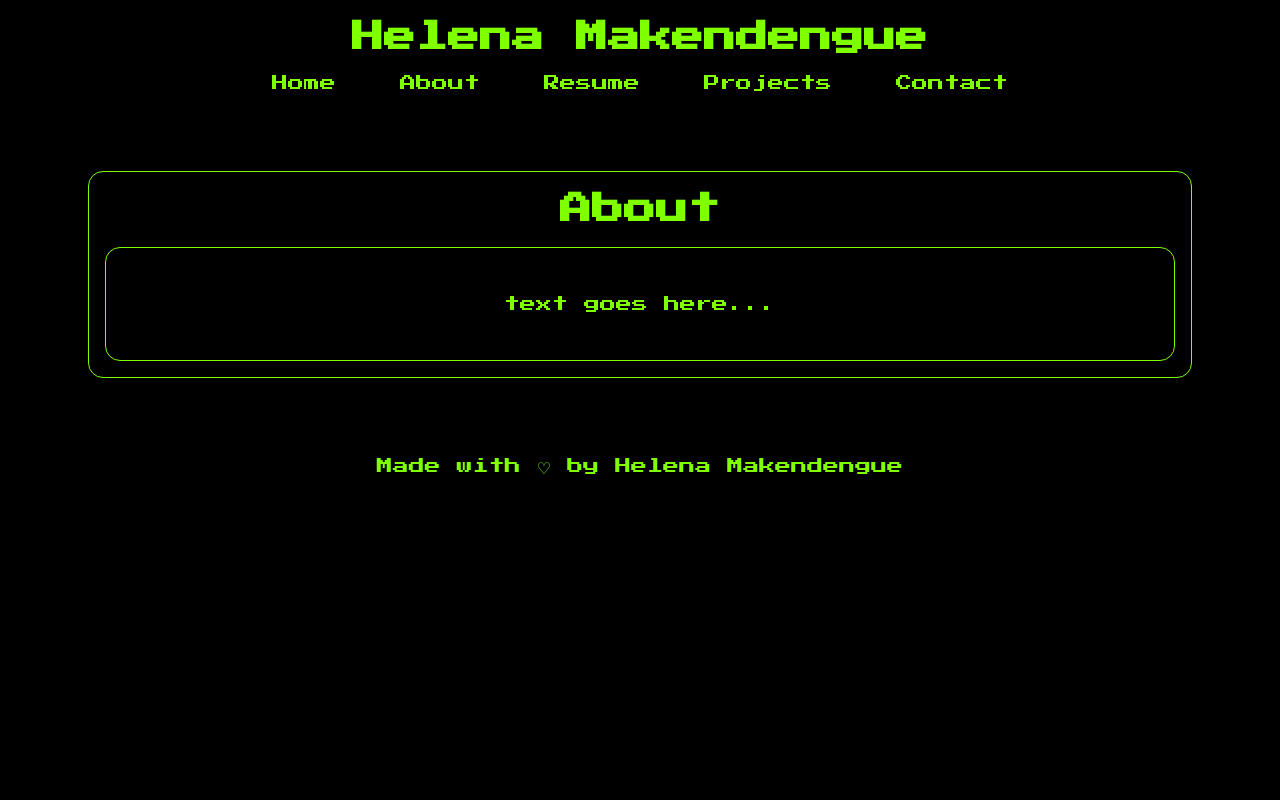
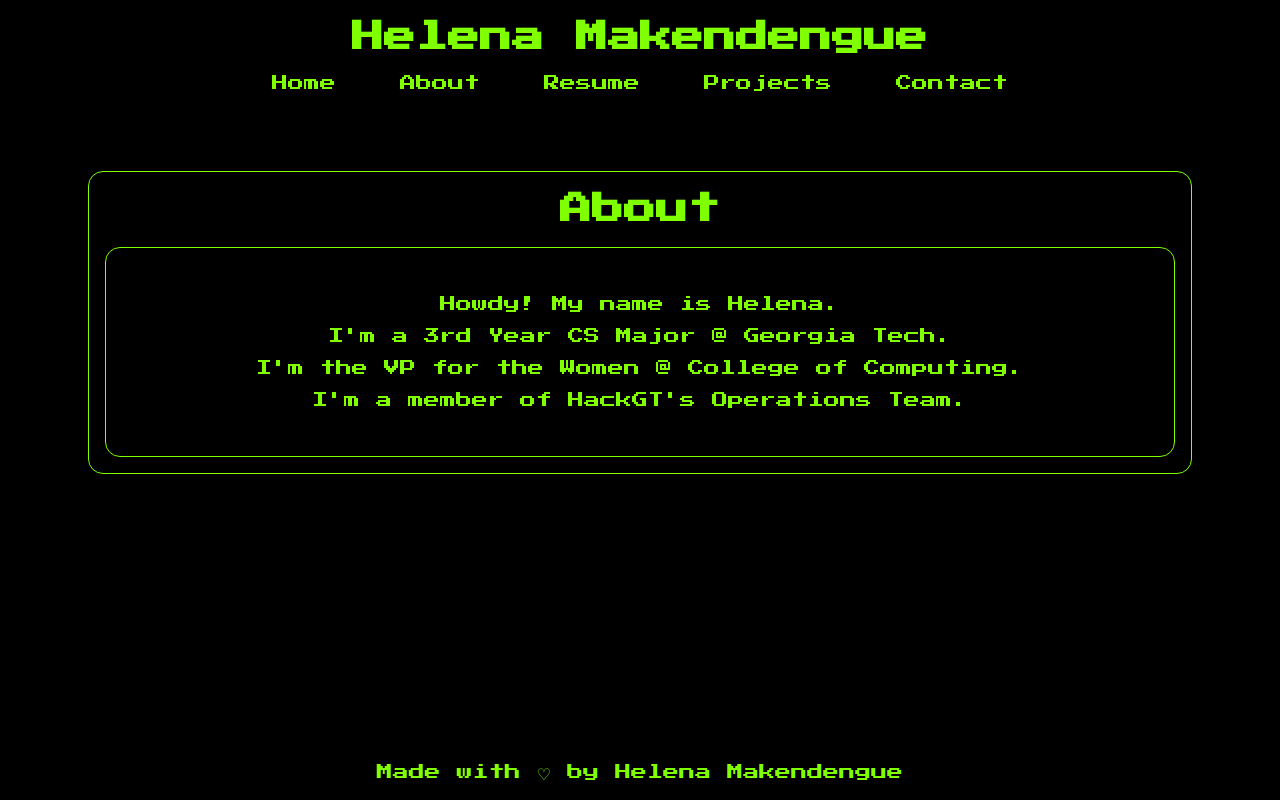
Before and after one commit to HelenaMakendengue/HelenaMakendengue.github.io, a React (Create React App) app: page /about in a window 1280 px wide. Built offline with nearby package versions, Linux system fonts and the light colour scheme.

Commit message:
didn't change much

```diff
--- a/src/App.css
+++ b/src/App.css
@@ -62,6 +62,10 @@ a {
 
 .footer {
   text-align: center;
+  position:absolute;
+  left:0;
+  bottom:0;
+  right:0;
 }
 
 .landing-style {
--- a/src/components/About.js
+++ b/src/components/About.js
@@ -6,7 +6,10 @@ class About extends Component {
             <div className="about-style">
                 <h1>About</h1>
                 <div className="about-section-holder">
-                    <p>text goes here...</p>
+                    <p>Howdy! My name is Helena.</p>
+                    <p>I'm a 3rd Year CS Major @ Georgia Tech.</p>
+                    <p>I'm the VP for the Women @ College of Computing.</p>
+                    <p>I'm a member of HackGT's Operations Team.</p>
                 </div>
             </div>
         )
--- a/src/components/Contact.js
+++ b/src/components/Contact.js
@@ -7,6 +7,10 @@ class Contact extends Component {
                 <h1>Contact</h1>
                 <div className="contact-pane-holder">
                     <div className="social-media">
+                        {/* E-Mail */}
+                        <a href="mailto:helenamakens1013@gmail.com">
+                            <i className="fa fa-envelope-square" aria-hidden="true" />
+                        </a>
                         {/* LinkedIn */}
                         <a href="https://www.linkedin.com/in/helenahmakendengue/" target="_blank" rel="noopener noreferrer">
                             <i className="fa fa-linkedin-square" aria-hidden="true" />
```
